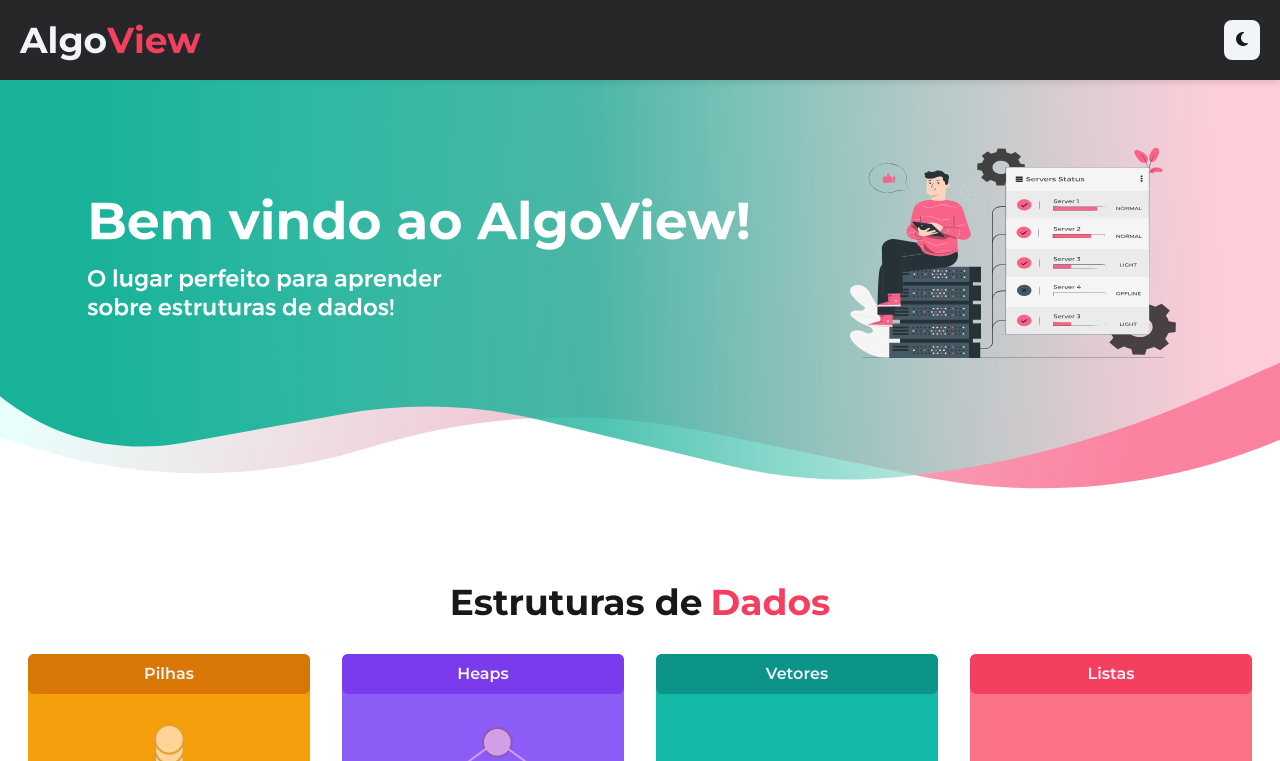
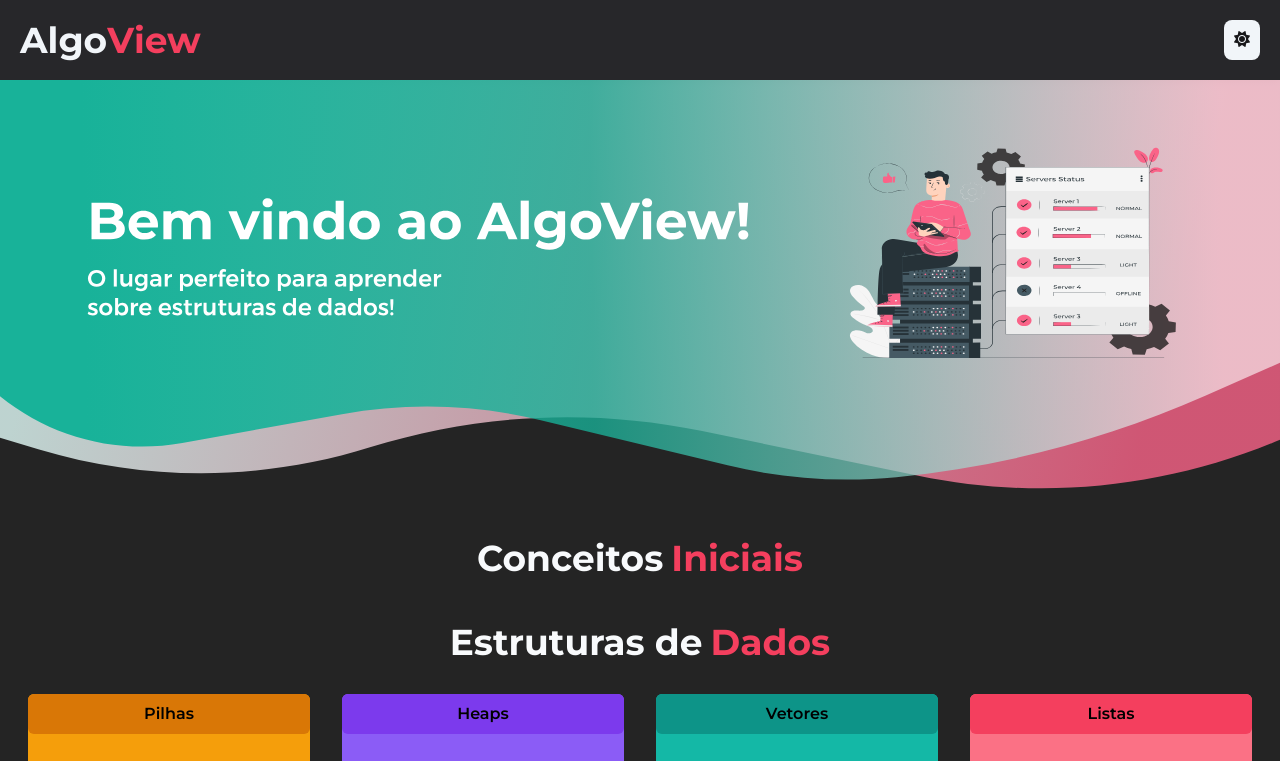
Before and after one commit to LIMA-K-B-A/AlgoView, a website: page assets/html/index.html in a window 1280 px wide. Both pictures are taken after a click on the button 1242 px from the left and 40 px from the top of the page. Shown: the top 761 px of the page. Drawn offline with Linux system fonts and the light colour scheme.

Commit message:
Atualização do Modo DARK

```diff
--- a/assets/css/index.css
+++ b/assets/css/index.css
@@ -17,6 +17,7 @@
 }
 
 
+
 /* Dark Mode */
 .dark#index_page {
     color: var(--color-light-50);
@@ -24,10 +25,14 @@
     animation: light-to-dark-background 0.3s ease-in-out;
 }
 
-.dark#index_page .input-field input,
-.dark#index_page .input-field i {
+.dark#index_page .dark-light{
     color: var(--color-light-50);
 }
+
+.dark#index_page .light-dark{
+    color: var(--color-dark-900);
+}
+
 
 /* Responsividade */
 @media screen and (min-width: 50px) and (max-width: 500px) {
--- a/assets/html/index.html
+++ b/assets/html/index.html
@@ -1474,52 +1474,60 @@
       </linearGradient>
     </defs>
   </svg>
+  <!-- Central Cards -->
+  <div id="central-cards" class="flex-col">
+    <div class="mb-8 flex gap-2 text-4xl justify-center font-montserrat font-bold">
+        <h2 class="text-zinc-900 dark-light">Conceitos</h2>
+        <h2 class="text-rose-500">Iniciais</h2>
+    </div>
+
+</div>
   <!-- Cards -->
   <div class="flex-col my-11 font-montserrat">
     <div class="mb-8 flex gap-2 text-4xl justify-center font-bold">
-      <h2 class="text-zinc-900">Estruturas de</h2>
+      <h2 class="text-zinc-900 dark-light">Estruturas de</h2>
       <h2 class="text-rose-500">Dados</h2>
     </div>
     <div id="display-cards" class="grid grid-cols-4 gap-8 justify-items-center mx-7">
       <a href="/pilhas"
         class="bg-amber-500 text-slate-100  w-full grid grid-cols-1 justify-items-center rounded-md hover:shadow-md hover:border-2 border-amber-600">
-        <div class="bg-amber-600 w-full h-10 flex justify-around pt-2 rounded-md">Pilhas</div>
+        <div class="bg-amber-600 w-full h-10 flex justify-around pt-2 rounded-md light-dark">Pilhas</div>
         <img src="/assets/img/Pilhas.png" alt="Pilhas">
       </a>
       <a href="/heaps"
         class="bg-violet-500  text-slate-100  w-full grid grid-cols-1 justify-items-center rounded-md hover:shadow-md hover:border-2 border-violet-600">
-        <div class="bg-violet-600 w-full h-10 flex justify-around pt-2 rounded-md">Heaps</div>
+        <div class="bg-violet-600 w-full h-10 flex justify-around pt-2 rounded-md light-dark">Heaps</div>
         <img src="/assets/img/Heaps.png" alt="Heaps">
       </a>
       <a href="/vetores"
         class="bg-teal-500 text-slate-100  w-full grid grid-cols-1 justify-items-center rounded-md hover:shadow-md hover:border-2 border-teal-600">
-        <div class="bg-teal-600 w-full h-10 flex justify-around pt-2 rounded-md">Vetores</div>
+        <div class="bg-teal-600 w-full h-10 flex justify-around pt-2 rounded-md light-dark">Vetores</div>
         <img src="/assets/img/Vetor.png" alt="Vetores">
       </a>
       <a href="/listas"
         class="bg-rose-400 h-60 w-full text-slate-100 grid grid-cols-1 justify-items-center rounded-md hover:shadow-md hover:border-2 border-rose-500">
-        <div class="bg-rose-500 w-full h-10 flex justify-around pt-2 rounded-md">Listas</div>
+        <div class="bg-rose-500 w-full h-10 flex justify-around pt-2 rounded-md light-dark">Listas</div>
         <img src="/assets/img/Listas.png" alt="Listas">
       </a>
       <a href="/grafos"
         class="bg-teal-500 text-slate-100  w-full grid grid-cols-1 justify-items-center rounded-md hover:shadow-md hover:border-2 border-teal-600">
-        <div class="bg-teal-600 w-full h-10 flex justify-around pt-2 rounded-md">Grafos</div>
+        <div class="bg-teal-600 w-full h-10 flex justify-around pt-2 rounded-md light-dark">Grafos</div>
         <img src="/assets/img/Grafos.png" alt="Grafos">
       </a>
       <a href="/arvores"
         class="bg-rose-400 h-60 w-full text-slate-100 grid grid-cols-1 justify-items-center rounded-md hover:shadow-md hover:border-2 border-rose-500">
-        <div class="bg-rose-500 w-full h-10 flex justify-around pt-2 rounded-md">Árvores</div>
+        <div class="bg-rose-500 w-full h-10 flex justify-around pt-2 rounded-md light-dark">Árvores</div>
         <img src="/assets/img/Arvore.png" alt="Árvores">
       </a>
       <a href="/hashtables"
         class="bg-amber-500 text-slate-100  w-full grid grid-cols-1 justify-items-center rounded-md hover:shadow-md hover:border-2 border-amber-600">
-        <div class="bg-amber-600 w-full h-10 flex justify-around pt-2 rounded-md">Hash Tables</div>
+        <div class="bg-amber-600 w-full h-10 flex justify-around pt-2 rounded-md light-dark">Hash Tables</div>
         <img src="/assets/img/Hash.png" alt="Hash">
       </a>
       <a href="/filas"
         class="bg-violet-500 text-slate-100  w-full grid grid-cols-1 justify-items-center rounded-md hover:shadow-md hover:border-2 border-violet-600 ">
-        <div class="bg-violet-600 w-full h-10 flex justify-around pt-2 rounded-md">Filas</div>
-        <img src="/assets/img/Fila.png" alt="Filas>
+        <div class="bg-violet-600 w-full h-10 flex justify-around pt-2 rounded-md light-dark">Filas</div>
+        <img src="/assets/img/Fila.png" alt="Filas">
       </a>
     </div>
   </div>
```
